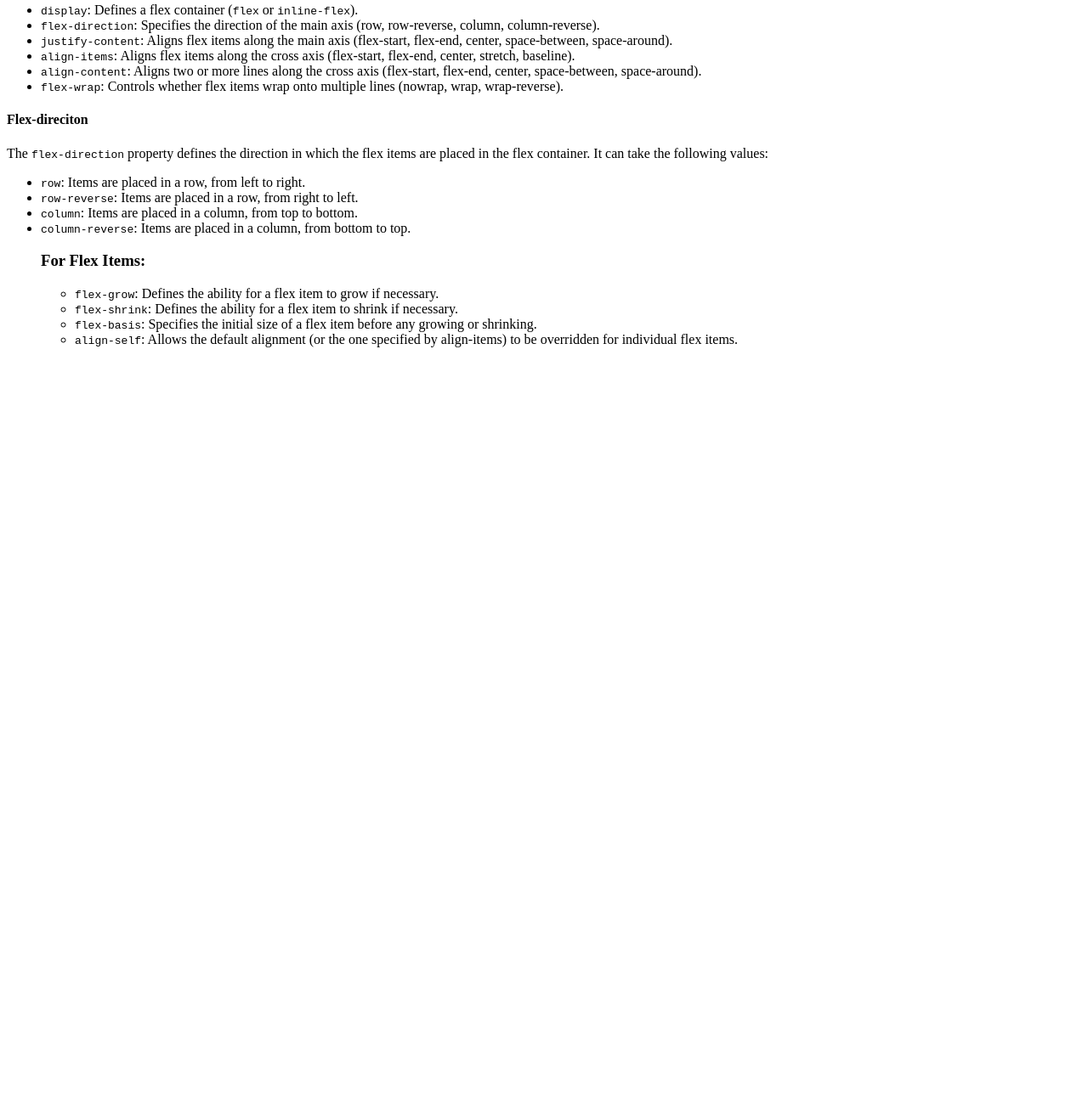
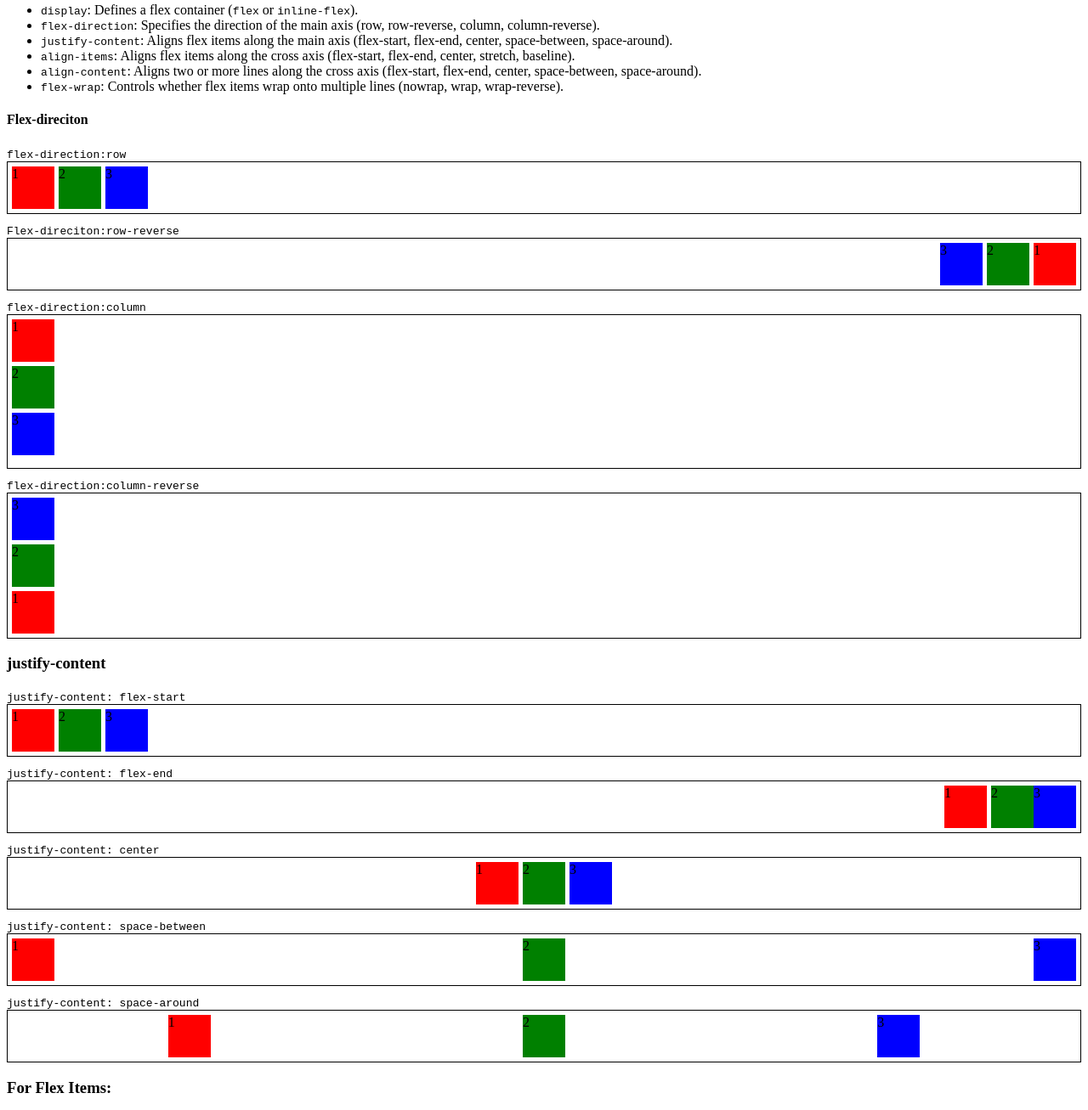
Before and after one commit to Rubenbsousa/Devquest-Projetos-2.0, a plain HTML site: page flexbox/index.html in a window 1280 px wide. Shown: the part 644-1951 px from the top of the page at 85% size. Before the commit the page ends 1069 px from the top, so only its background shows below. Drawn offline with Linux system fonts and the light colour scheme.

Commit message:
update index.html

```diff
--- a/flexbox/index.html
+++ b/flexbox/index.html
@@ -1,5 +1,5 @@
 <!DOCTYPE html>
-<html lang="en">
+<html lang="pt-BR">
 <head>
     <meta charset="UTF-8">
     <meta name="viewport" content="width=device-width, initial-scale=1.0">
@@ -34,12 +34,74 @@
     </ul>
 
     <h4>Flex-direciton</h4>
-    <p>The <code>flex-direction</code> property defines the direction in which the flex items are placed in the flex container. It can take the following values:</p>
-    <ul>
-        <li><code>row</code>: Items are placed in a row, from left to right.</li>
-        <li><code>row-reverse</code>: Items are placed in a row, from right to left.</li>
-        <li><code>column</code>: Items are placed in a column, from top to bottom.</li>
-        <li><code>column-reverse</code>: Items are placed in a column, from bottom to top.</li>
+
+    <code>flex-direction:row</code>
+    <div style="display: flex; flex-direction: row; border: 1px solid black; margin-bottom: 10px; padding: 5px;">
+        <div style="width: 50px; height: 50px; background-color: red; margin-right: 5px;">1</div>
+        <div style="width: 50px; height: 50px; background-color: green; margin-right: 5px;">2</div>
+        <div style="width: 50px; height: 50px; background-color: blue;">3</div>
+    </div>
+
+    <code>Flex-direciton:row-reverse</code>
+
+    <div style="display: flex; flex-direction: row-reverse; border: 1px solid black; margin-bottom: 10px; padding: 5px;">
+        <div style="width: 50px; height: 50px; background-color: red; margin-left: 5px;">1</div>
+        <div style="width: 50px; height: 50px; background-color: green; margin-left: 5px;">2</div>
+        <div style="width: 50px; height: 50px; background-color: blue;">3</div>
+    </div>
+
+    <code>flex-direction:column</code>
+
+    <div style="display: flex; flex-direction: column; border: 1px solid black; margin-bottom: 10px; padding: 5px; height: 170px;">
+        <div style="width: 50px; height: 50px; background-color: red; margin-bottom: 5px;">1</div>
+        <div style="width: 50px; height: 50px; background-color: green; margin-bottom: 5px;">2</div>
+        <div style="width: 50px; height: 50px; background-color: blue;">3</div>
+    </div>
+
+    <code>flex-direction:column-reverse</code>
+
+    <div style="display: flex; flex-direction: column-reverse; border: 1px solid black; margin-bottom: 10px; padding: 5px;">
+        <div style="width: 50px; height: 50px; background-color: red; margin-top: 5px;">1</div>
+        <div style="width: 50px; height: 50px; background-color: green; margin-top: 5px;">2</div>
+        <div style="width: 50px; height: 50px;background-color: blue;">3</div>
+    </div>
+
+    <h3>justify-content</h3>
+
+    <code>justify-content: flex-start</code>
+    <div style="display: flex; justify-content: flex-start; border: 1px solid black; margin-bottom: 10px; padding: 5px;">
+        <div style="width: 50px; height: 50px; background-color: red; margin-right: 5px;">1</div>
+        <div style="width: 50px; height: 50px; background-color: green; margin-right: 5px;">2</div>
+        <div style="width: 50px; height: 50px; background-color: blue;">3</div>
+    </div>
+
+    <code>justify-content: flex-end</code>
+    <div style="display: flex; justify-content: flex-end; border: 1px solid black; margin-bottom: 10px; padding: 5px;">
+        <div style="width: 50px; height: 50px; background-color: red; margin-left: 5px;">1</div>
+        <div style="width: 50px; height: 50px; background-color: green; margin-left: 5px;">2</div>
+        <div style="width: 50px; height: 50px; background-color: blue;">3</div>
+    </div>
+
+    <code>justify-content: center</code>
+    <div style="display: flex; justify-content: center; border: 1px solid black; margin-bottom: 10px; padding: 5px;">
+        <div style="width: 50px; height: 50px; background-color: red; margin-right: 5px;">1</div>
+        <div style="width: 50px; height: 50px; background-color: green; margin-right: 5px;">2</div>
+        <div style="width: 50px; height: 50px; background-color: blue;">3</div>
+    </div>
+
+    <code>justify-content: space-between</code>
+    <div style="display: flex; justify-content: space-between; border: 1px solid black; margin-bottom: 10px; padding: 5px;">
+        <div style="width: 50px; height: 50px; background-color: red;">1</div>
+        <div style="width: 50px; height: 50px; background-color: green;">2</div>
+        <div style="width: 50px; height: 50px; background-color: blue;">3</div>
+    </div>
+
+    <code>justify-content: space-around</code>
+    <div style="display: flex; justify-content: space-around; border: 1px solid black; margin-bottom: 10px; padding: 5px;">
+        <div style="width: 50px; height: 50px; background-color: red;">1</div>
+        <div style="width: 50px; height: 50px; background-color: green;">2</div>
+        <div style="width: 50px; height: 50px; background-color: blue;">3</div>
+    </div>
 
     <h3>For Flex Items:</h3>
     <ul>
```
